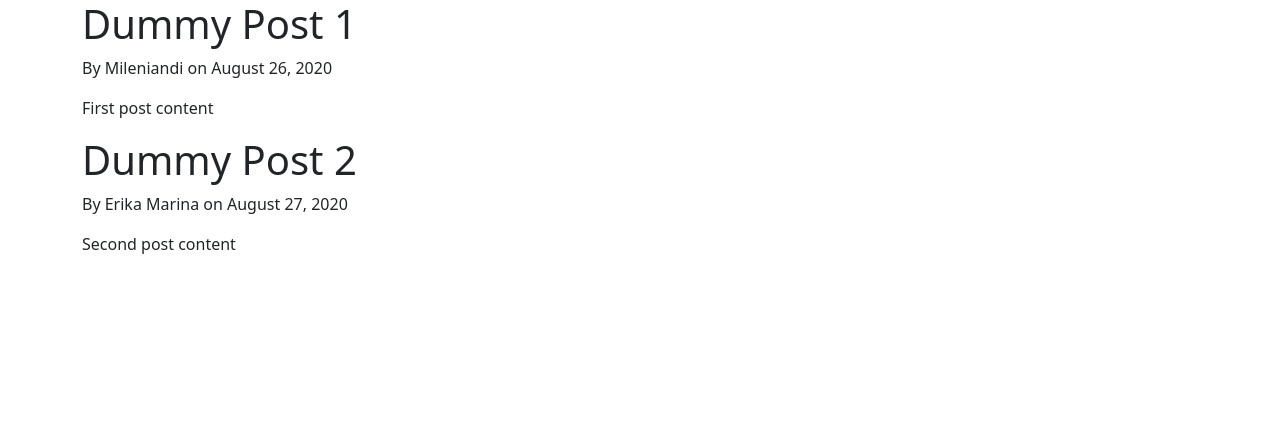
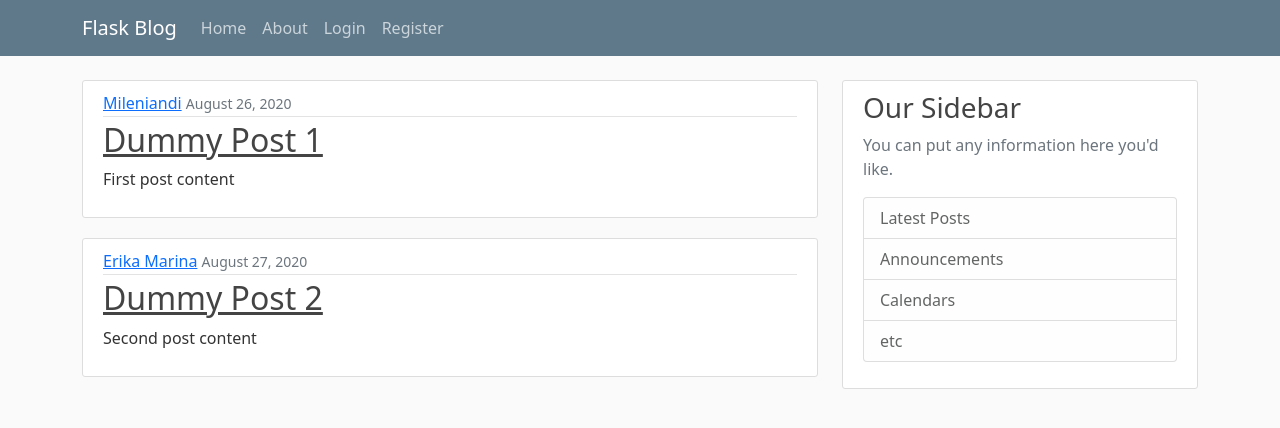
Before and after one commit to negatively/flask-full-featured-web, a Flask app: page / in a window 1280 px wide. Shown: the top 428 px of the page. Run offline with Flask 2, Linux system fonts and the light colour scheme.

Commit message:
add style css to the app

```diff
--- /dev/null
+++ b/static/main.css
@@ -0,0 +1,80 @@
+body {
+    background: #fafafa;
+    color: #333333;
+    margin-top: 5rem;
+  }
+
+  h1, h2, h3, h4, h5, h6 {
+    color: #444444;
+  }
+
+  .bg-steel {
+    background-color: #5f788a;
+  }
+
+  .site-header .navbar-nav .nav-link {
+    color: #cbd5db;
+  }
+
+  .site-header .navbar-nav .nav-link:hover {
+    color: #ffffff;
+  }
+
+  .site-header .navbar-nav .nav-link.active {
+    font-weight: 500;
+  }
+
+  .content-section {
+    background: #ffffff;
+    padding: 10px 20px;
+    border: 1px solid #dddddd;
+    border-radius: 3px;
+    margin-bottom: 20px;
+  }
+
+  .article-title {
+    color: #444444;
+  }
+
+  a.article-title:hover {
+    color: #428bca;
+    text-decoration: none;
+  }
+
+  .article-content {
+    white-space: pre-line;
+  }
+
+  .article-img {
+    height: 65px;
+    width: 65px;
+    margin-right: 16px;
+  }
+
+  .article-metadata {
+    padding-bottom: 1px;
+    margin-bottom: 4px;
+    border-bottom: 1px solid #e3e3e3
+  }
+
+  .article-metadata a:hover {
+    color: #333;
+    text-decoration: none;
+  }
+
+  .article-svg {
+    width: 25px;
+    height: 25px;
+    vertical-align: middle;
+  }
+
+  .account-img {
+    height: 125px;
+    width: 125px;
+    margin-right: 20px;
+    margin-bottom: 16px;
+  }
+
+  .account-heading {
+    font-size: 2.5rem;
+  }
--- a/templates/home.html
+++ b/templates/home.html
@@ -1,8 +1,15 @@
 {% extends 'layout.html' %}
 {% block content %}
     {% for post in posts %}
-        <h1>{{ post.title }}</h1>
-        <p>By {{ post.author }} on {{ post.date_posted }}</p>
-        <p>{{post.content}}</p>
+        <article class="media content-section">
+            <div class="media-body">
+            <div class="article-metadata">
+                <a class="mr-2" href="#">{{ post.author }}</a>
+                <small class="text-muted">{{ post.date_posted }}</small>
+            </div>
+            <h2><a class="article-title" href="#">{{ post.title }}</a></h2>
+            <p class="article-content">{{ post.content }}</p>
+            </div>
+        </article>
     {% endfor %}
 {% endblock content%}
--- a/templates/layout.html
+++ b/templates/layout.html
@@ -5,6 +5,7 @@
     <meta http-equiv="X-UA-Compatible" content="IE=edge">
     <meta name="viewport" content="width=device-width, initial-scale=1.0">
     <link href="https://cdn.jsdelivr.net/npm/bootstrap@5.1.0/dist/css/bootstrap.min.css" rel="stylesheet" integrity="sha384-KyZXEAg3QhqLMpG8r+8fhAXLRk2vvoC2f3B09zVXn8CA5QIVfZOJ3BCsw2P0p/We" crossorigin="anonymous">
+    <link rel='stylesheet' type="text/css" href="{{ url_for('static', filename='main.css')}}">
     {% if title %}
         <title>Flask Blog -  {{title}}</title>
     {% else %}
@@ -12,10 +13,47 @@
     {% endif %}
 </head>
 <body>
-    <div class='container'>
-        {% block content %}
-        {% endblock %}
-    </div>
+    <header class="site-header">
+        <nav class="navbar navbar-expand-md navbar-dark bg-steel fixed-top">
+          <div class="container">
+            <a class="navbar-brand mr-4" href="/">Flask Blog</a>
+            <button class="navbar-toggler" type="button" data-toggle="collapse" data-target="#navbarToggle" aria-controls="navbarToggle" aria-expanded="false" aria-label="Toggle navigation">
+              <span class="navbar-toggler-icon"></span>
+            </button>
+            <div class="collapse navbar-collapse" id="navbarToggle">
+              <div class="navbar-nav mr-auto">
+                <a class="nav-item nav-link" href="/">Home</a>
+                <a class="nav-item nav-link" href="/about">About</a>
+              </div>
+              <!-- Navbar Right Side -->
+              <div class="navbar-nav mr-auto">
+                <a class="nav-item nav-link" href="/login">Login</a>
+                <a class="nav-item nav-link" href="/register">Register</a>
+              </div>
+            </div>
+          </div>
+        </nav>
+    </header>
+    <main role="main" class="container">
+        <div class="row">
+          <div class="col-md-8">
+            {% block content %}{% endblock %}
+          </div>
+          <div class="col-md-4">
+            <div class="content-section">
+              <h3>Our Sidebar</h3>
+              <p class='text-muted'>You can put any information here you'd like.
+                <ul class="list-group">
+                  <li class="list-group-item list-group-item-light">Latest Posts</li>
+                  <li class="list-group-item list-group-item-light">Announcements</li>
+                  <li class="list-group-item list-group-item-light">Calendars</li>
+                  <li class="list-group-item list-group-item-light">etc</li>
+                </ul>
+              </p>
+            </div>
+          </div>
+        </div>
+      </main>
 
     <!-- Option 1: Bootstrap Bundle with Popper -->
     <script src="https://cdn.jsdelivr.net/npm/bootstrap@5.1.0/dist/js/bootstrap.bundle.min.js" integrity="sha384-U1DAWAznBHeqEIlVSCgzq+c9gqGAJn5c/t99JyeKa9xxaYpSvHU5awsuZVVFIhvj" crossorigin="anonymous"></script>
```
